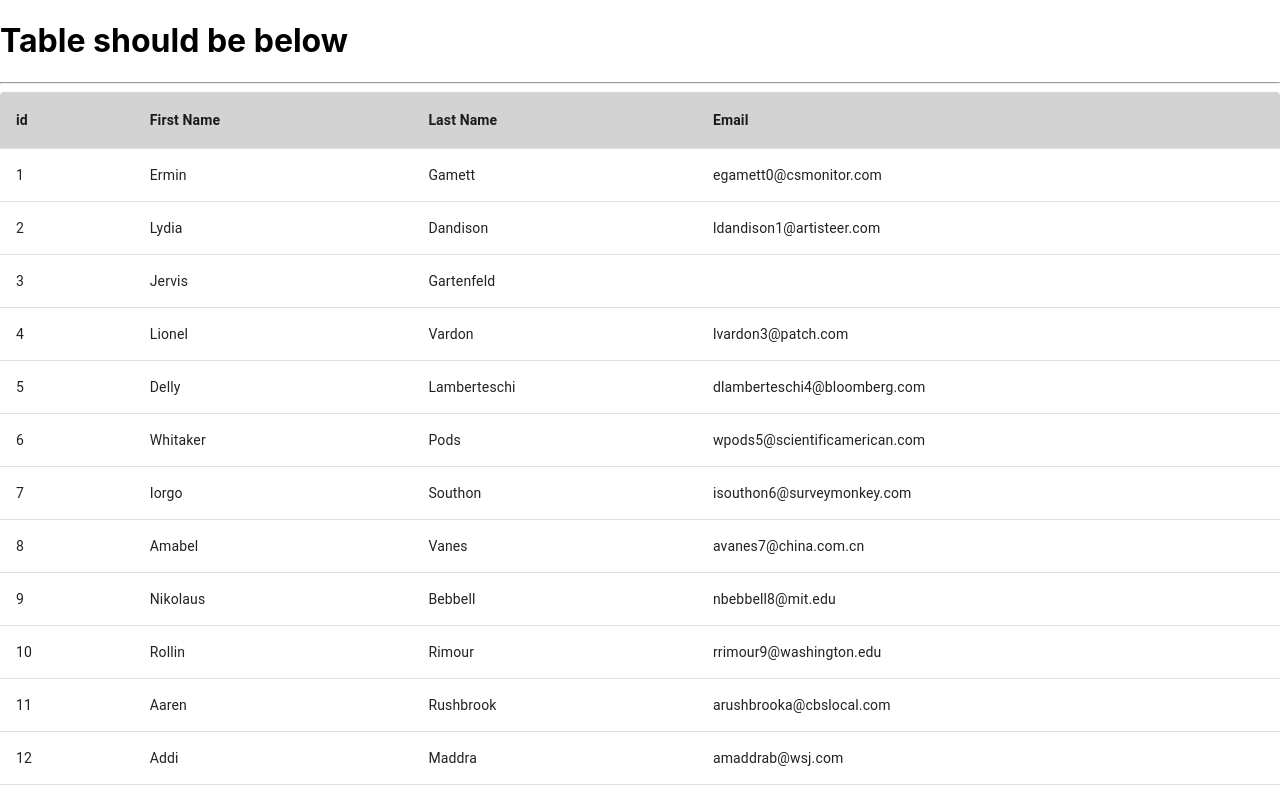
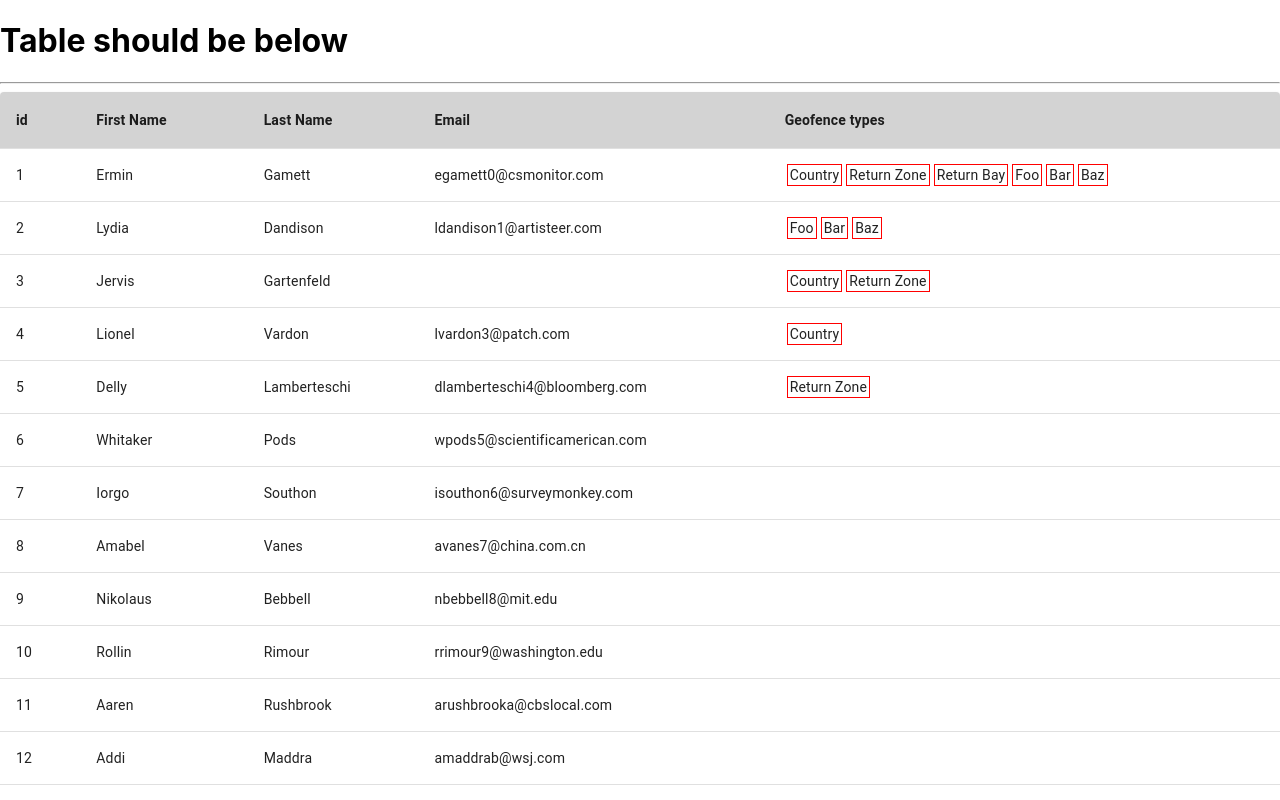
Before and after one commit to dmitrisanzharov/tanStackTable_typescript, a React (Create React App) app: page / in a window 1280 px wide. Shown: the top 800 px of the page. Built offline with nearby package versions, Linux system fonts and the light colour scheme.

Commit message:
all done

```diff
--- a/src/table/BasicTable.tsx
+++ b/src/table/BasicTable.tsx
@@ -3,6 +3,8 @@ import {
 	useReactTable,
 	flexRender,
 	getCoreRowModel,
+	getFacetedUniqueValues,
+    getFacetedRowModel
 } from "@tanstack/react-table";
 import data from "./data";
 import { columnDef } from "./columnDef";
@@ -28,11 +30,20 @@ const BasicTable = (props: Props) => {
 		columns: columnsMemo,
 		getCoreRowModel: getCoreRowModel(),
 		anyKey: "test",
+		getFacetedUniqueValues:  getFacetedUniqueValues(),
+        getFacetedRowModel: getFacetedRowModel()
 	} as any);
 
-	// temp block
-	let a1 = table;
-	console.log(a1);
+	React.useEffect(() => {
+		let main = table.getAllColumns().map((col: any)=> {
+			if(col.id === 'geofence_types'){
+				console.log('faceted', Array.from(new Set(Array.from(col.getFacetedUniqueValues().keys()).flat(10))));
+			}
+
+        })
+
+	}, []);
+
 
 	return (
 		<Box>
--- a/src/table/columnDef.tsx
+++ b/src/table/columnDef.tsx
@@ -1,3 +1,7 @@
+import { createColumnHelper } from "@tanstack/react-table";
+
+const columnHelper = createColumnHelper();
+
 export const columnDef = [
     {
         accessorKey: 'id',
@@ -15,4 +19,20 @@ export const columnDef = [
         accessorKey: 'email',
         header: 'Email'
     },
+    columnHelper.accessor((row: any)=> {
+        let a = row.geofence_types?.split(',');
+        // console.log(a);
+        return a;
+    }, {
+        id: 'geofence_types',
+        header: 'Geofence types',
+        cell: (info: any) => {
+            let split = info.getValue() ?? [];
+            console.log("split: ", split);
+            return split.map((el: any)=> {
+                return <span style={{border: '1px solid red', margin: '2px', padding: '2px'}} key={Math.random()}>{el}</span>
+            })
+            // return 'yo'
+        }
+    })
 ]
--- a/src/table/data.ts
+++ b/src/table/data.ts
@@ -4,35 +4,40 @@ const apiData: any = [{
     "last_name": "Gamett",
     "email": "egamett0@csmonitor.com",
     "gender": "Male",
-    "ip_address": "111.4.162.25"
+    "ip_address": "111.4.162.25",
+    "geofence_types": "Country,Return Zone,Return Bay,Foo,Bar,Baz"
   }, {
     "id": 2,
     "first_name": "Lydia",
     "last_name": "Dandison",
     "email": "ldandison1@artisteer.com",
     "gender": "Female",
-    "ip_address": "132.36.73.130"
+    "ip_address": "132.36.73.130",
+    "geofence_types": "Foo,Bar,Baz"
   }, {
     "id": 3,
     "first_name": "Jervis",
     "last_name": "Gartenfeld",
     "email": null,
     "gender": "Male",
-    "ip_address": "205.35.161.189"
+    "ip_address": "205.35.161.189",
+    "geofence_types": "Country,Return Zone"
   }, {
     "id": 4,
     "first_name": "Lionel",
     "last_name": "Vardon",
     "email": "lvardon3@patch.com",
     "gender": null,
-    "ip_address": "13.220.250.231"
+    "ip_address": "13.220.250.231",
+    "geofence_types": "Country"
   }, {
     "id": 5,
     "first_name": "Delly",
     "last_name": "Lamberteschi",
     "email": "dlamberteschi4@bloomberg.com",
     "gender": "Female",
-    "ip_address": "162.217.76.3"
+    "ip_address": "162.217.76.3",
+    "geofence_types": "Return Zone"
   }, {
     "id": 6,
     "first_name": "Whitaker",
```
